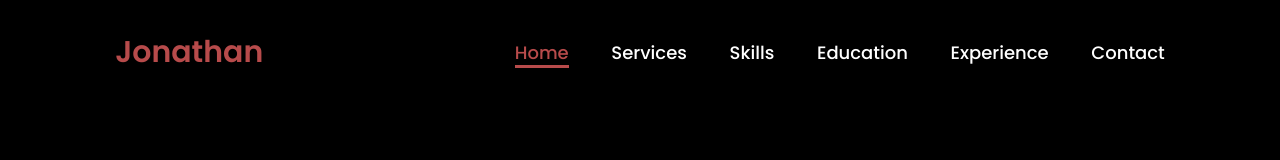
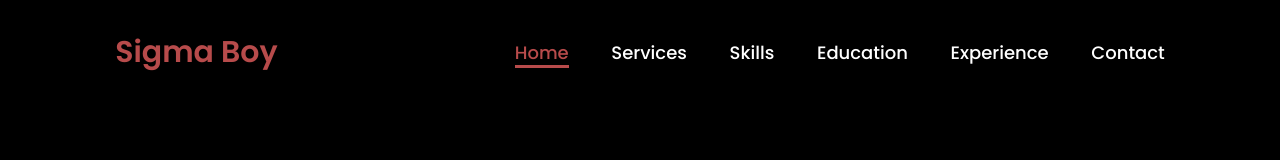
Before and after one commit to JPathmakumar/Portfolio-Website, a plain HTML site: page index.html in a window 1280 px wide. Shown: the top 160 px of the page. Drawn offline with Linux system fonts and the light colour scheme.

Commit message:
Update index.html

```diff
--- a/index.html
+++ b/index.html
@@ -10,7 +10,7 @@
 </head>
 <body>
     <header>
-        <a href="#" class="logo">Jonathan</a>
+        <a href="#" class="logo">Sigma Boy</a>
 
         <nav>
             <a href="#" class="active"> Home</a>
```
